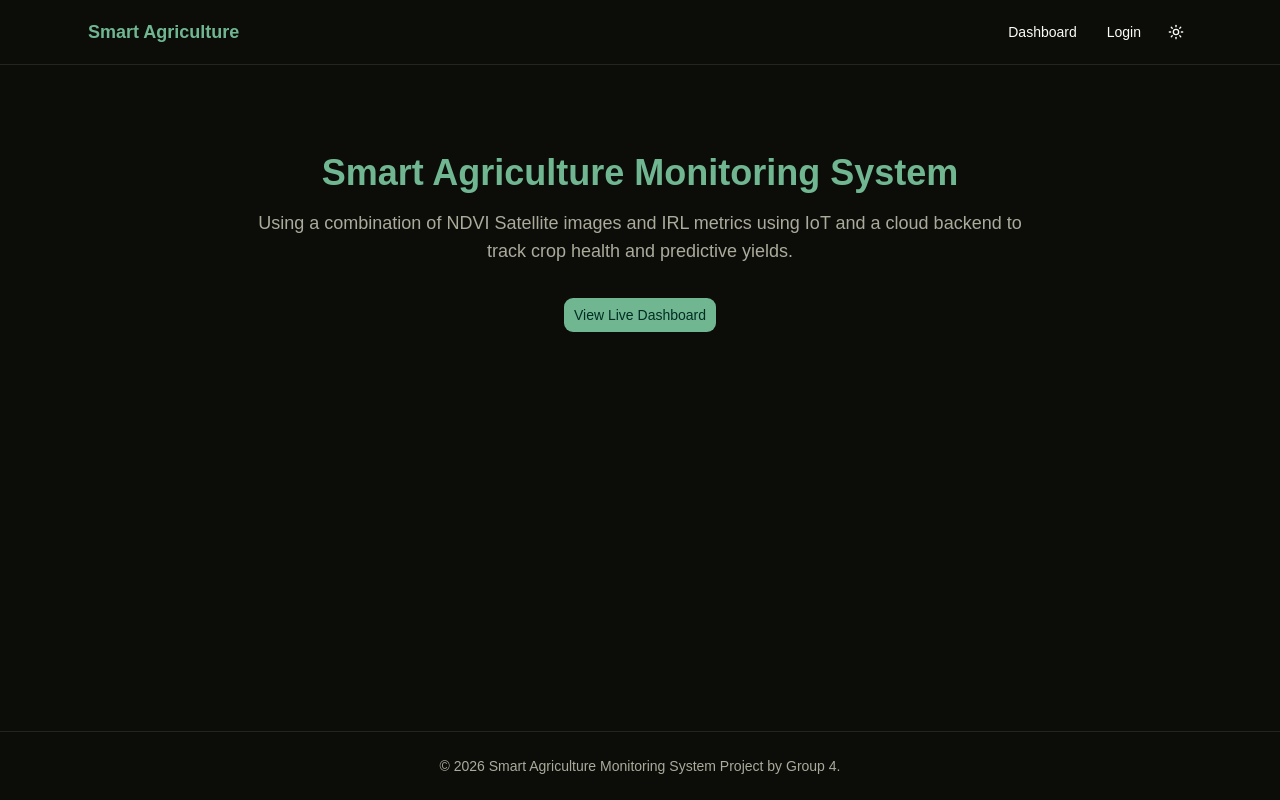
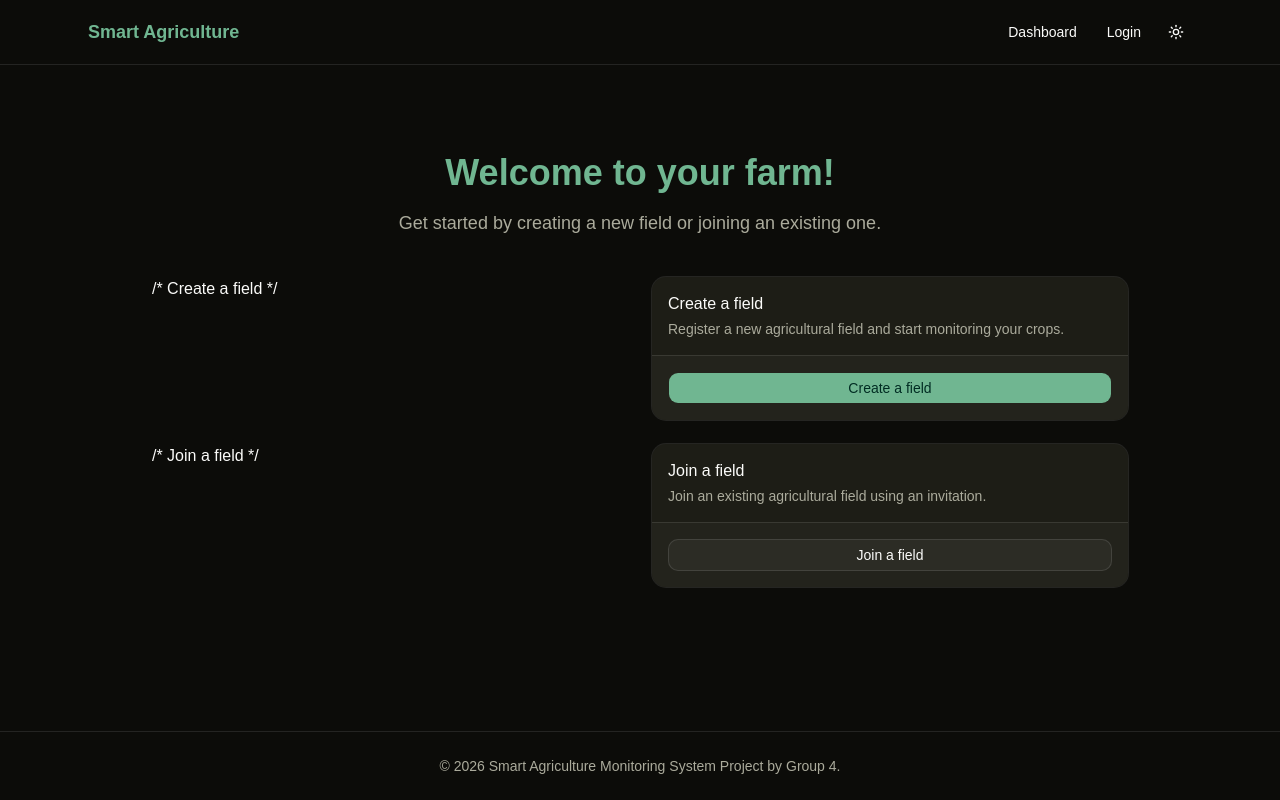
Before and after one commit to ciontearares08/Mr_Jr_Mf, a React (Vite) app in the folder apps/web/: page /start in a window 1280 px wide. Before the commit this address led to /. Built offline with nearby package versions, Linux system fonts and the light colour scheme; the HTML template or start-up script is replaced by a standard one.

Commit message:
S2-12: add empty state pag readye

```diff
--- a/apps/web/src/App.tsx
+++ b/apps/web/src/App.tsx
@@ -3,6 +3,7 @@ import MainLayout from "./components/MainLayout";
 import Landing from "./pages/Landing";
 import Login from "./pages/Login";
 import Dashboard from "./components/Dashboard";
+import EmptyState from "./pages/EmptyState";
 
 // 3. The Main App component wrapping your Dashboard in React Router
 export default function App() {
@@ -14,6 +15,7 @@ export default function App() {
           <Route path="/" element={<Landing />} />
           <Route path="/dashboard" element={<Dashboard />} />
           <Route path="/login" element={<Login />} />
+          <Route path="/start" element={<EmptyState />} />
           <Route path="*" element={<Navigate to="/" replace />} />
         </Route>
       </Routes>
--- /dev/null
+++ b/apps/web/src/pages/EmptyState.tsx
@@ -0,0 +1,69 @@
+import { Link } from "react-router-dom";
+import { buttonVariants } from "@/components/ui/button";
+
+import {
+  Card,
+  CardHeader,
+  CardTitle,
+  CardDescription,
+  CardFooter,
+} from "@/components/ui/card";
+
+export default function EmptyState() {
+  return (
+    <section className="mx-auto max-w-5xl py-16 px-6">
+        <div className="mb-10 text-center">
+            <h1 className="mb-4 text-4xl font-bold text-primary">
+                Welcome to your farm!
+            </h1>
+
+            <p className="text-lg text-muted-foreground">
+                Get started by creating a new field or joining an existing one.
+            </p>
+        </div>
+
+
+        <div className="grid grid-cols-1 gap-6 md:grid-cols-2">
+
+            /* Create a field */
+            <Card>
+                <CardHeader>
+                    <CardTitle>Create a field</CardTitle>
+                    <CardDescription>
+                        Register a new agricultural field and start monitoring your crops.
+                    </CardDescription>
+                </CardHeader>
+
+                <CardFooter>
+                    <Link
+                        to="/fields/new"
+                        className={buttonVariants({ className: "w-full" })}
+                    >
+                        Create a field
+                    </Link>
+                </CardFooter>
+            </Card>
+
+            /* Join a field */
+            <Card>
+                <CardHeader>
+                    <CardTitle>Join a field</CardTitle>
+                    <CardDescription>
+                        Join an existing agricultural field using an invitation.
+                    </CardDescription>
+                </CardHeader>
+
+                <CardFooter>
+                    <Link
+                        to="/fields/join"
+                        className={buttonVariants({ variant: "outline", className: "w-full" })}
+                    >
+                        Join a field
+                    </Link>
+                </CardFooter>
+            </Card>
+
+        </div>
+    </section>
+  );
+}
```
